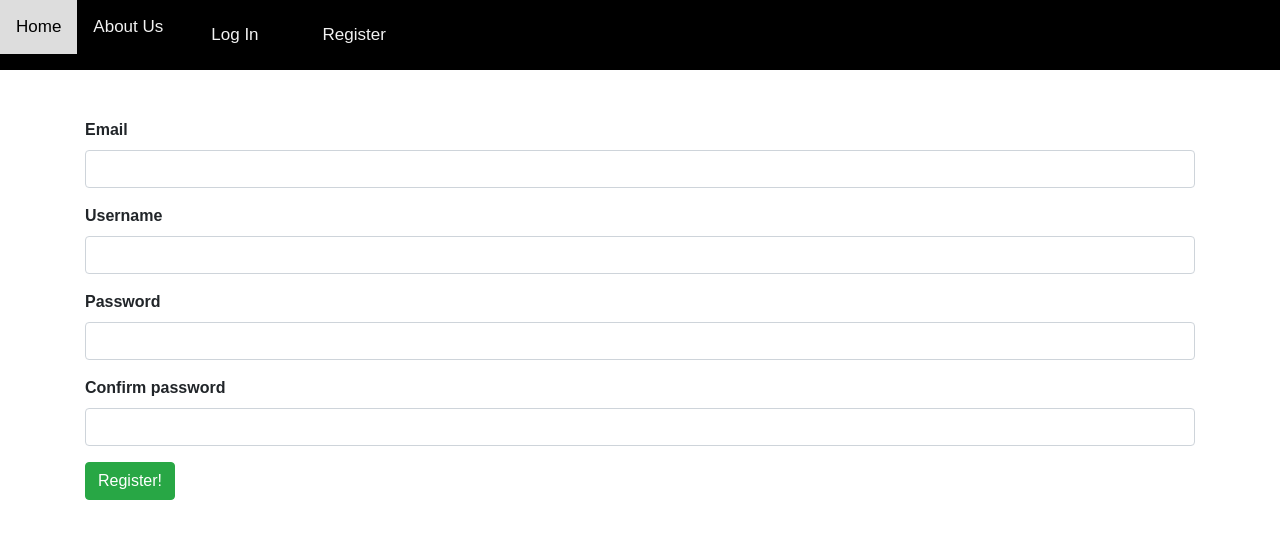
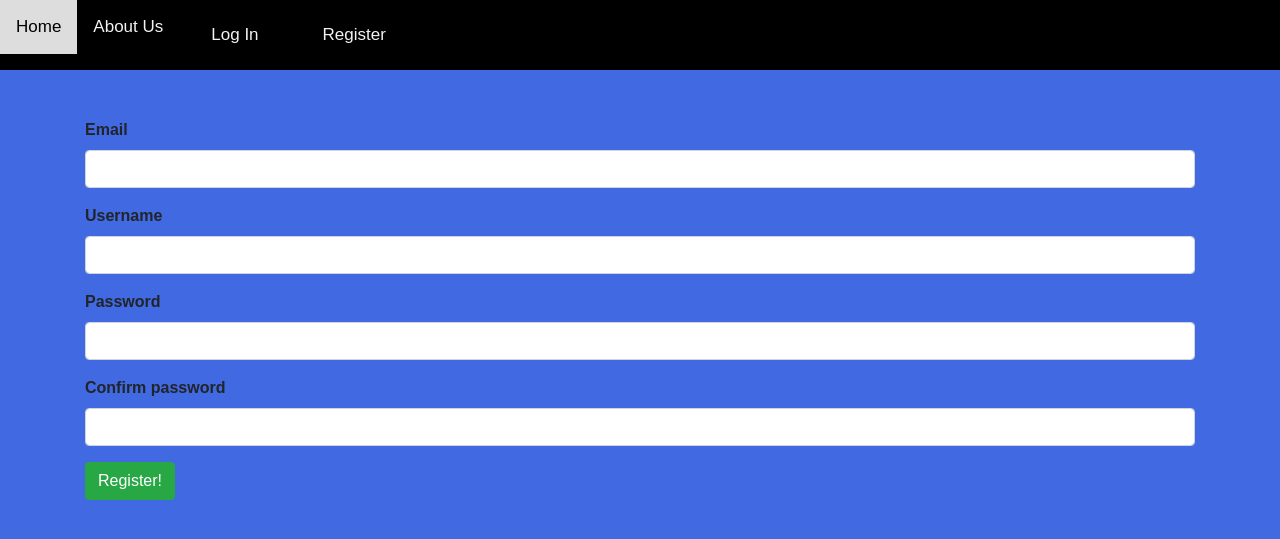
Before and after one commit to hitman26422/webtechg1, a Flask app: page /register in a window 1280 px wide. Shown: the top 539 px of the page. Run offline with Flask 2, Linux system fonts and the light colour scheme; some libraries are stand-ins or nearby versions.

Commit message:
Update register.html

```diff
--- a/puppycompanyblog/templates/register.html
+++ b/puppycompanyblog/templates/register.html
@@ -3,6 +3,11 @@
 <head>
     <script src="http://code.jquery.com/jquery-1.10.2.min.js"></script>
     <script src="http://netdna.bootstrapcdn.com/bootstrap/3.0.0/js/bootstrap.min.js"></script>
+<style>
+    body {
+  background-color: royalblue;
+}
+    </style>
 </head>
 <html>
     <br>
```
